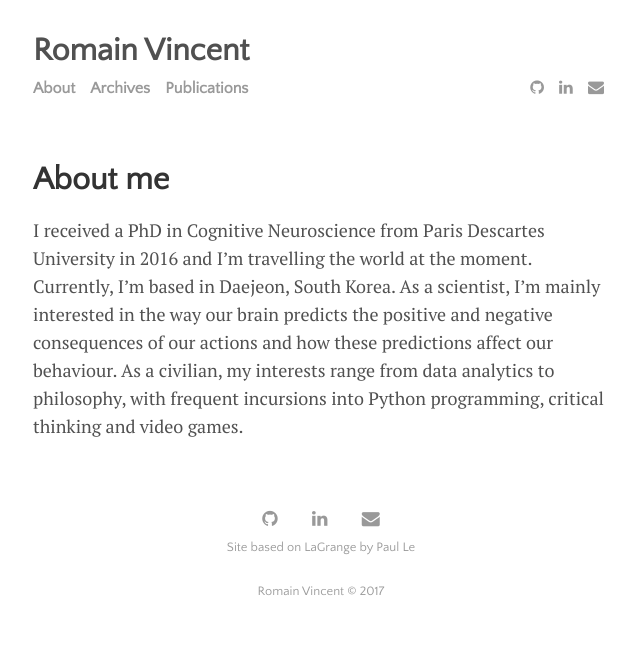
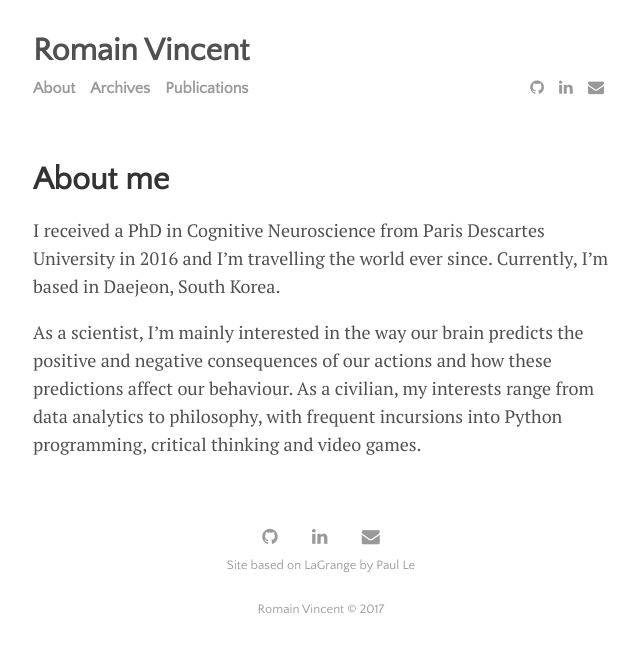
Before and after one commit to rmnvncnt/rmnvncnt.github.io, a Jekyll site: the page built from about.md, in a window 1280 px wide. Shown: the top 653 px of the page, without its empty margins (319-959 px from the left). Built offline with Jekyll 4.4.1, drawn with Linux system fonts in a browser that asks for light colours; nearby versions of some CDN libraries.

Commit message:
fixed about

```diff
--- a/about.md
+++ b/about.md
@@ -2,4 +2,6 @@
 layout: page
 title: About me
 ---
-I received a PhD in Cognitive Neuroscience from Paris Descartes University in 2016 and I'm travelling the world at the moment. Currently, I'm based in Daejeon, South Korea. As a scientist, I'm mainly interested in the way our brain predicts the positive and negative consequences of our actions and how these predictions affect our behaviour. As a civilian, my interests range from data analytics to philosophy, with frequent incursions into Python programming, critical thinking and video games.
+I received a PhD in Cognitive Neuroscience from Paris Descartes University in 2016 and I'm travelling the world ever since. Currently, I'm based in Daejeon, South Korea.
+
+As a scientist, I'm mainly interested in the way our brain predicts the positive and negative consequences of our actions and how these predictions affect our behaviour. As a civilian, my interests range from data analytics to philosophy, with frequent incursions into Python programming, critical thinking and video games.
```
